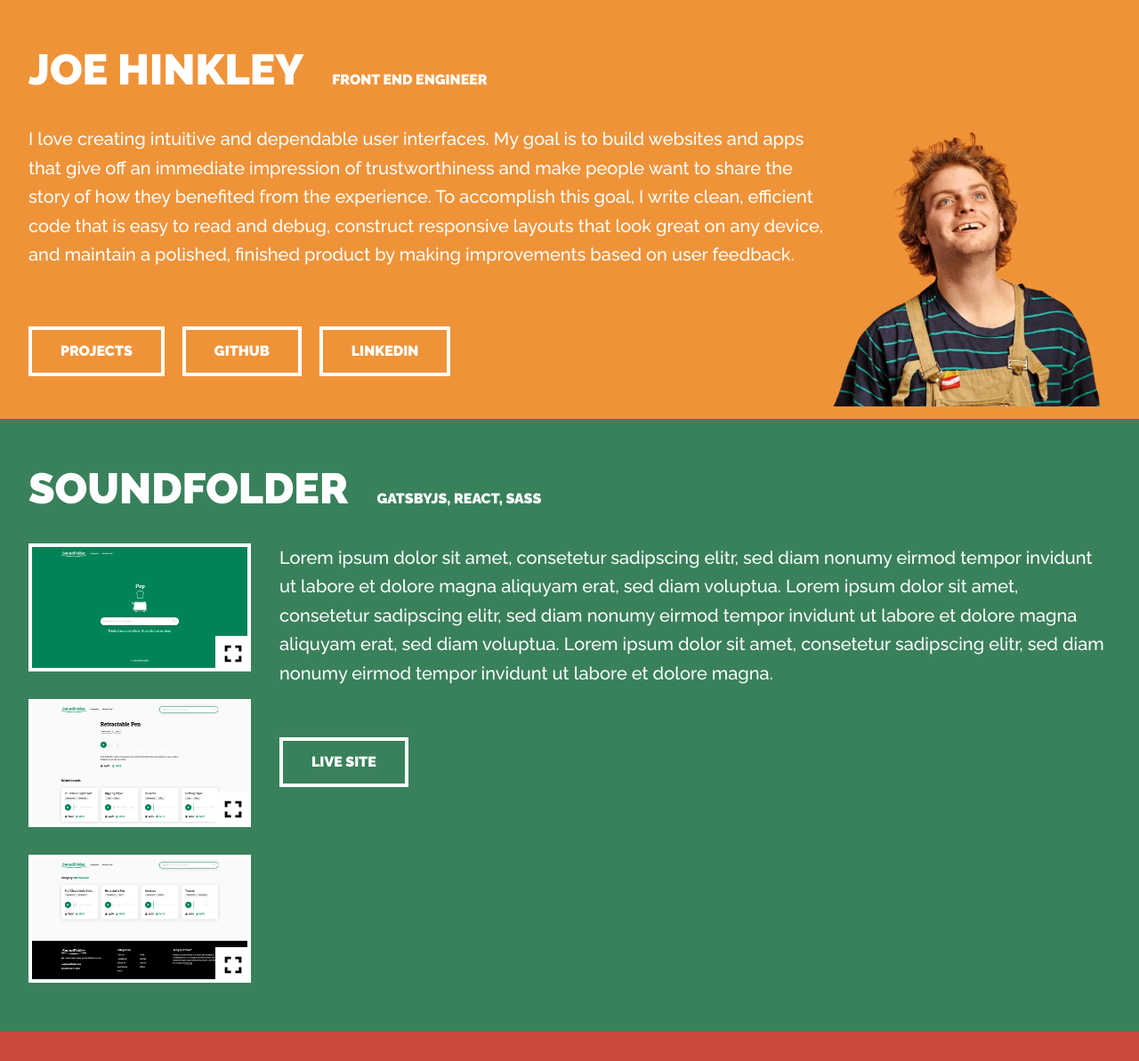
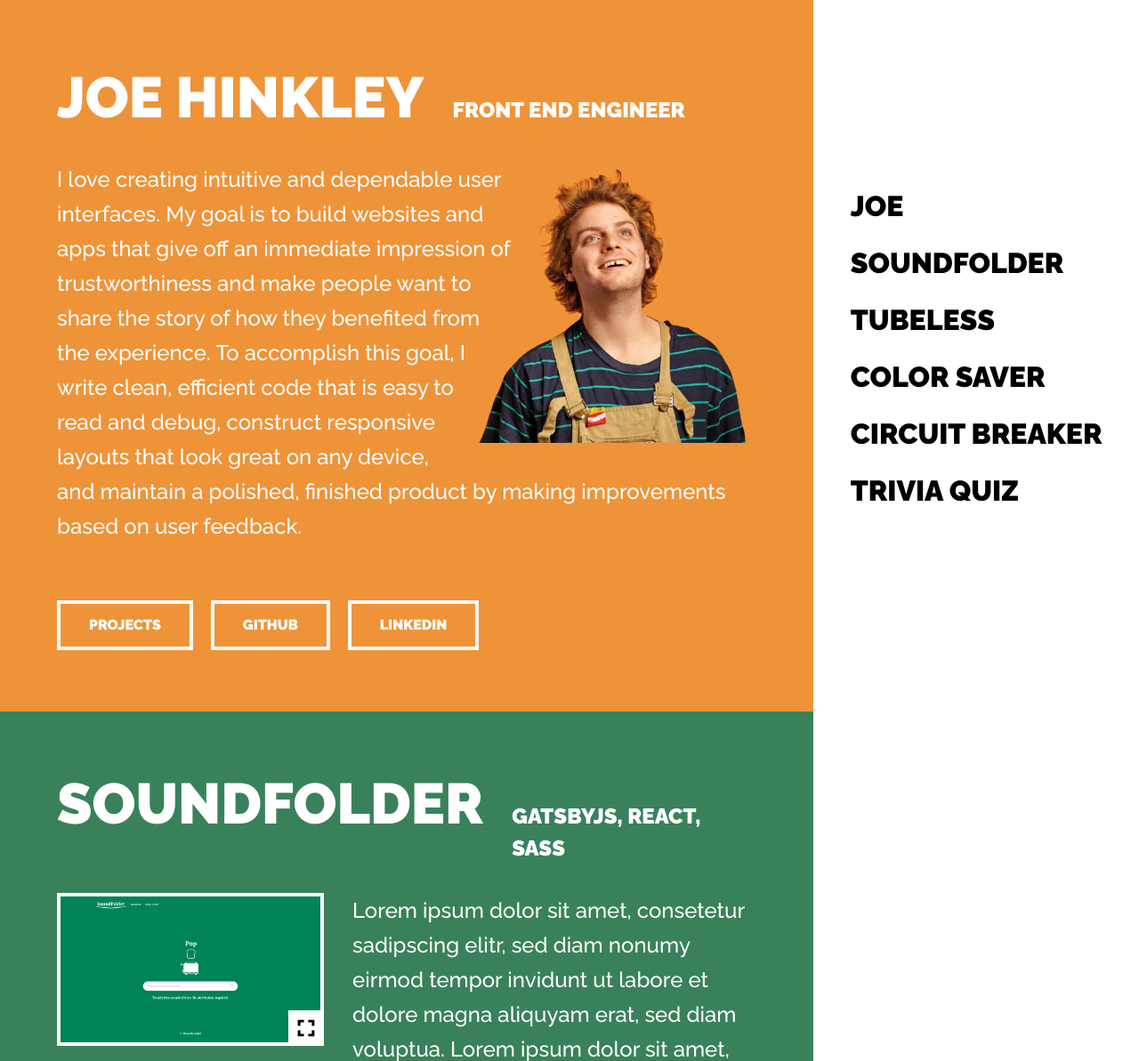
Before and after one commit to joehink/portfolio, a website: page public/index.html in a window 1280 px wide. Shown: the top 1193 px of the page at 89% size. Drawn offline with Linux system fonts and the light colour scheme.

Commit message:
add desktop layout styling

```diff
--- a/public/index.html
+++ b/public/index.html
@@ -14,13 +14,15 @@
     <script src="./scripts/lity.min.js"></script>
 </head>
 <body>
-    <section class="joe panel px-8 py-12">
-        <div>
+    <div class="grid">
+        <main>
+            <section class="joe panel px-8 py-12 xl:p-16">
+                <div class="max-w-6xl">
                     <div class="md:flex items-baseline">
-                <h2 class="m-0 uppercase font-black leading-tight text-3xl md:text-5xl">Joe Hinkley</h2>
-                <h3 class="m-0 mt-1 md:ml-8 uppercase font-black text-xs md:text-base">Front End Engineer</h3>
+                        <h2 class="m-0 uppercase font-black leading-tight text-3xl md:text-5xl xl:text-6xl">Joe Hinkley</h2>
+                        <h3 class="m-0 mt-1 md:ml-8 uppercase font-black text-xs md:text-base xl:text-2xl">Front End Engineer</h3>
                     </div>
-            <p class="m-0 mt-6 mb-6 leading-relaxed font-medium text-base md:text-xl md:mt-8">
+                    <p class="m-0 mt-6 mb-6 leading-relaxed font-medium text-base md:text-xl xl:text-2xl md:mt-8 xl:text-2xl">
                         <img src="./images/placeholder.png" class="profile" />
                         I love creating intuitive and dependable user interfaces. My goal
                         is to build websites and apps that give off an immediate impression
@@ -37,15 +39,15 @@
                     </div>
                 </div>
             </section>
-    <section class="soundfolder panel px-8 py-12">
-        <div>
+            <section class="soundfolder panel px-8 py-12 xl:p-16">
+                <div class="max-w-6xl">
                     <div class="md:flex items-baseline">
-                <h2 class="m-0 uppercase font-black leading-tight text-3xl md:text-5xl">Soundfolder</h2>
-                <h3 class="m-0 mt-1 md:ml-8 uppercase font-black text-xs md:text-base">GatsbyJS, React, SASS</h3>
+                        <h2 class="m-0 uppercase font-black leading-tight text-3xl md:text-5xl xl:text-6xl">Soundfolder</h2>
+                        <h3 class="m-0 mt-1 md:ml-8 uppercase font-black text-xs md:text-base xl:text-2xl">GatsbyJS, React, SASS</h3>
                     </div>
                     <div class="md:flex flex-row-reverse mt-6 md:mt-8">
                         <div class="md:ml-8">
-                    <p class="m-0 mb-6 leading-relaxed font-medium text-base md:text-xl">
+                            <p class="m-0 mb-6 leading-relaxed font-medium text-base md:text-xl xl:text-2xl">
                                 Lorem ipsum dolor sit amet, consetetur sadipscing elitr, sed diam nonumy
                                 eirmod tempor invidunt ut labore et dolore magna aliquyam erat, sed diam
                                 voluptua. Lorem ipsum dolor sit amet, consetetur sadipscing elitr, sed
@@ -55,7 +57,7 @@
                             </p>
                             <a href="#" class="link p-3 px-8 inline-block w-full md:w-auto text-xs mb-6 md:text-base md:mt-8">Live Site</a>
                         </div>
-                <div>
+                        <div class="screenshots">
                             <a href="./images/soundfolder/1.png" data-lity class="img-container border-4 border-white overflow-hidden mb-6 inline-block">
                                 <img src="./images/soundfolder/1.png" />
                                 <span class="fullscreen p-2 bg-white block">
@@ -78,15 +80,15 @@
                     </div>
                 </div>
             </section>
-    <section class="tubeless panel px-8 py-12">
-        <div>
+            <section class="tubeless panel px-8 py-12 xl:p-16">
+                <div class="max-w-6xl">
                     <div class="md:flex items-baseline">
-                <h2 class="m-0 uppercase font-black leading-tight text-3xl md:text-5xl">Tubeless</h2>
-                <h3 class="m-0 mt-1 md:ml-8 uppercase font-black text-xs md:text-base">React, Redux, Node, Express</h3>
+                        <h2 class="m-0 uppercase font-black leading-tight text-3xl md:text-5xl xl:text-6xl">Tubeless</h2>
+                        <h3 class="m-0 mt-1 md:ml-8 uppercase font-black text-xs md:text-base xl:text-2xl">React, Redux, Node, Express</h3>
                     </div>
                     <div class="md:flex flex-row-reverse mt-6 md:mt-8">
                         <div class="md:ml-8">
-                    <p class="m-0 mb-6 leading-relaxed font-medium text-base md:text-xl">
+                            <p class="m-0 mb-6 leading-relaxed font-medium text-base md:text-xl xl:text-2xl">
                                 Tubeless is a simplified application that uses the YouTube Data API to give
                                 you direct access to the videos you want to see. View the uploads of your
                                 subscribed channels or search for something specific. No recommended videos,
@@ -94,7 +96,7 @@
                             </p>
                             <a href="#" class="link p-3 px-8 inline-block w-full md:w-auto text-xs mb-6 md:text-base md:mt-8">Live Site</a>
                         </div>
-                <div>
+                        <div class="screenshots">
                             <a href="./images/tubeless/1.png" data-lity class="img-container border-4 border-white overflow-hidden mb-6 inline-block">
                                 <img src="./images/tubeless/1.png" />
                                 <span class="fullscreen p-2 bg-white block">
@@ -117,15 +119,15 @@
                     </div>
                 </div>
             </section>
-    <section class="color-saver panel px-8 py-12">
-        <div>
+            <section class="color-saver panel px-8 py-12 xl:p-16">
+                <div class="max-w-6xl">
                     <div class="md:flex items-baseline">
-                <h2 class="m-0 uppercase font-black leading-tight text-3xl md:text-5xl">Color Saver</h2>
-                <h3 class="m-0 mt-1 md:ml-8 uppercase font-black text-xs md:text-base">Node, Express, MongoDB</h3>
+                        <h2 class="m-0 uppercase font-black leading-tight text-3xl md:text-5xl xl:text-6xl">Color Saver</h2>
+                        <h3 class="m-0 mt-1 md:ml-8 uppercase font-black text-xs md:text-base xl:text-2xl">Node, Express, MongoDB</h3>
                     </div>
                     <div class="md:flex flex-row-reverse mt-6 md:mt-8">
                         <div class="md:ml-8">
-                    <p class="m-0 mb-6 leading-relaxed font-medium text-base md:text-xl">
+                            <p class="m-0 mb-6 leading-relaxed font-medium text-base md:text-xl xl:text-2xl">
                                 Color Saver helps you stay organized while working on your latest design
                                 project. Save RGB or hexadecimal color values using Color Saver, so you’ll
                                 have a quick reference to your palette, or revisit old projects when you
@@ -133,7 +135,7 @@
                             </p>
                             <a href="#" class="link p-3 px-8 inline-block w-full md:w-auto text-xs mb-6 md:text-base md:mt-8">Live Site</a>
                         </div>
-                <div>
+                        <div class="screenshots">
                             <a href="./images/color_saver/1.png" data-lity class="img-container border-4 border-white overflow-hidden mb-6 inline-block">
                                 <img src="./images/color_saver/1.png" />
                                 <span class="fullscreen p-2 bg-white block">
@@ -156,15 +158,15 @@
                     </div>
                 </div>
             </section>
-    <section class="circuit-breaker panel px-8 py-12">
-        <div>
+            <section class="circuit-breaker panel px-8 py-12 xl:p-16">
+                <div class="max-w-6xl">
                     <div class="md:flex items-baseline">
-                <h2 class="m-0 uppercase font-black leading-tight text-3xl md:text-5xl">Circuit Breaker</h2>
-                <h3 class="m-0 mt-1 md:ml-8 uppercase font-black text-xs md:text-base">React, Node, Express</h3>
+                        <h2 class="m-0 uppercase font-black leading-tight text-3xl md:text-5xl xl:text-6xl">Circuit Breaker</h2>
+                        <h3 class="m-0 mt-1 md:ml-8 uppercase font-black text-xs md:text-base xl:text-2xl">React, Node, Express</h3>
                     </div>
                     <div class="md:flex flex-row-reverse mt-6 md:mt-8">
                         <div class="md:ml-8">
-                    <p class="m-0 mb-6 leading-relaxed font-medium text-base md:text-xl">
+                            <p class="m-0 mb-6 leading-relaxed font-medium text-base md:text-xl xl:text-2xl">
                                 Lorem ipsum dolor sit amet, consetetur sadipscing elitr, sed diam nonumy
                                 eirmod tempor invidunt ut labore et dolore magna aliquyam erat, sed diam
                                 voluptua. Lorem ipsum dolor sit amet, consetetur sadipscing elitr, sed
@@ -174,7 +176,7 @@
                             </p>
                             <a href="#" class="link p-3 px-8 inline-block w-full md:w-auto text-xs mb-6 md:text-base md:mt-8">Live Site</a>
                         </div>
-                <div>
+                        <div class="screenshots">
                             <a href="./images/circuit_breaker/1.png" data-lity class="img-container border-4 border-white overflow-hidden mb-6 inline-block">
                                 <img src="./images/circuit_breaker/1.png" />
                                 <span class="fullscreen p-2 bg-white block">
@@ -197,15 +199,15 @@
                     </div>
                 </div>
             </section>
-    <section class="trivia-quiz panel px-8 py-12">
-        <div>
+            <section class="trivia-quiz panel px-8 py-12 xl:p-16">
+                <div class="max-w-6xl">
                     <div class="md:flex items-baseline">
-                <h2 class="m-0 uppercase font-black leading-tight text-3xl md:text-5xl">Trivia Quiz</h2>
-                <h3 class="m-0 mt-1 md:ml-8 uppercase font-black text-xs md:text-base">Vue, Vuex, AJAX</h3>
+                        <h2 class="m-0 uppercase font-black leading-tight text-3xl md:text-5xl xl:text-6xl">Trivia Quiz</h2>
+                        <h3 class="m-0 mt-1 md:ml-8 uppercase font-black text-xs md:text-base xl:text-2xl">Vue, Vuex, AJAX</h3>
                     </div>
                     <div class="md:flex flex-row-reverse mt-6 md:mt-8">
                         <div class="md:ml-8">
-                    <p class="m-0 mb-6 leading-relaxed font-medium text-base md:text-xl">
+                            <p class="m-0 mb-6 leading-relaxed font-medium text-base md:text-xl xl:text-2xl">
                                 Lorem ipsum dolor sit amet, consetetur sadipscing elitr, sed diam nonumy
                                 eirmod tempor invidunt ut labore et dolore magna aliquyam erat, sed diam
                                 voluptua. Lorem ipsum dolor sit amet, consetetur sadipscing elitr, sed
@@ -215,7 +217,7 @@
                             </p>
                             <a href="#" class="link p-3 px-8 inline-block w-full md:w-auto text-xs mb-6 md:text-base md:mt-8">Live Site</a>
                         </div>
-                <div>
+                        <div class="screenshots">
                             <a href="./images/trivia_quiz/1.png" data-lity class="img-container border-4 border-white overflow-hidden mb-6 inline-block">
                                 <img src="./images/trivia_quiz/1.png" />
                                 <span class="fullscreen p-2 bg-white block">
@@ -238,5 +240,19 @@
                     </div>
                 </div>
             </section>
+        </main>
+        <aside class="sidebar">
+            <nav>
+                <ul>
+                    <li><button>Joe</button></li>
+                    <li><button>Soundfolder</button></li>
+                    <li><button>Tubeless</button></li>
+                    <li><button>Color Saver</button></li>
+                    <li><button>Circuit Breaker</button></li>
+                    <li><button>Trivia Quiz</button></li>
+                </ul>
+            </nav>
+        </aside>
+    </div>
 </body>
 </html>
--- a/public/styles/styles.css
+++ b/public/styles/styles.css
@@ -23,6 +23,11 @@
     font-weight: 900;
     text-align: center;
     text-transform: uppercase;
+}
+
+/* SIDEBAR */
+.sidebar {
+    display: none;
 }
 
 /* IMAGES */
@@ -68,8 +73,72 @@
     .profile {
         width: 320px;
         float: right;
+        shape-outside: polygon(83px 9px, 61.64% 0.46%, 71.19% 27.93%, 67.39% 48.54%, 76.43% 49.72%, 94.06% 62.18%, 100.47% 95.58%, -4.96% 96.59%, 1.9% 77.21%, 11.84% 59.91%, 78px 176px, 17.77% 37.58%);
     }
     .img-container {
         width: 250px;
     }
+    .screenshots {
+        width: 250px;
+    }
 }
+
+@media(min-width: 1280px) {
+    main {
+        scroll-snap-type: y mandatory;
+    }
+
+    .panel {
+        scroll-snap-align: start;
+    }
+    /* GRID */
+    .grid {
+        display: grid;
+        grid-template-columns: 2.5fr 1fr;
+    }
+    /* IMAGES */
+    .img-container {
+        width: 300px;
+    }
+    .screenshots {
+        width: 300px;
+    }
+    /* SIDEBAR */
+    .sidebar {
+        display: block;
+        height: 100vh;
+        position: sticky;
+        top: 0;
+    }
+    .sidebar nav {
+        display: flex;
+        justify-content: center;
+        align-items: center;
+        height: 100%;
+    }
+    .sidebar nav ul {
+        list-style-type: none;
+    }
+    .sidebar nav ul li {
+        margin-bottom: 1rem;
+    }
+    .sidebar nav ul li button {
+        font-size: 2.5vw;
+        font-weight: 900;
+        text-transform: uppercase;
+        outline: none;
+    }
+    /* PANELS */
+    .panel {
+        min-height: 100vh;
+        display: flex;
+        align-items: center;
+        justify-content: center;
+    }
+}
+
+@media(min-width: 1920px) {
+    .sidebar nav ul li button {
+        font-size: 3rem;
+    }
+}
```
Lines whose indentation alone changed are shown as unchanged.
